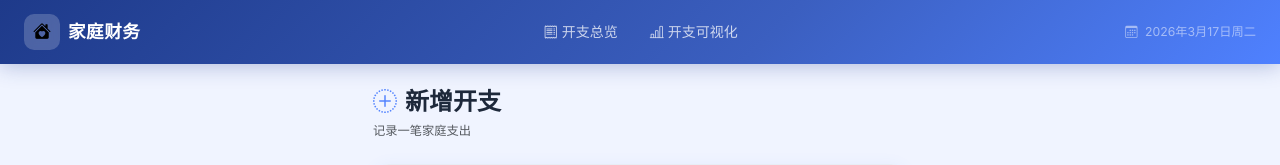
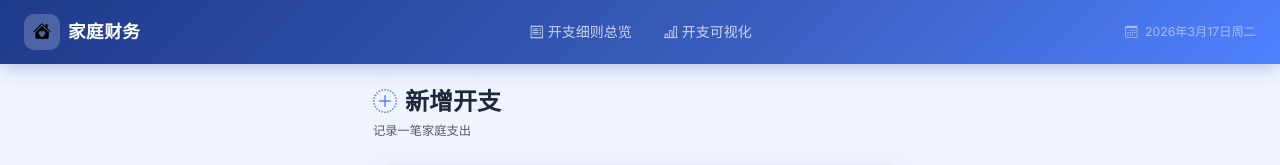
Before and after one commit to Charlesbibi/expense_tracker, a Django app: page /add/ in a window 1280 px wide. Shown: the top 165 px of the page. Run offline with Django 4.2, Linux system fonts and the light colour scheme; data that the repository does not hold is empty.

Commit message:
页面布局升级

```diff
--- a/expenses/templates/base.html
+++ b/expenses/templates/base.html
@@ -40,7 +40,7 @@
                 <li class="nav-item">
                     <a class="nav-link nav-pill {% if request.resolver_match.url_name == 'list' %}active{% endif %}"
                        href="{% url 'expenses:list' %}">
-                        <i class="bi bi-receipt me-1"></i>开支总览
+                        <i class="bi bi-receipt me-1"></i>开支细则总览
                     </a>
                 </li>
                 <li class="nav-item">
```
